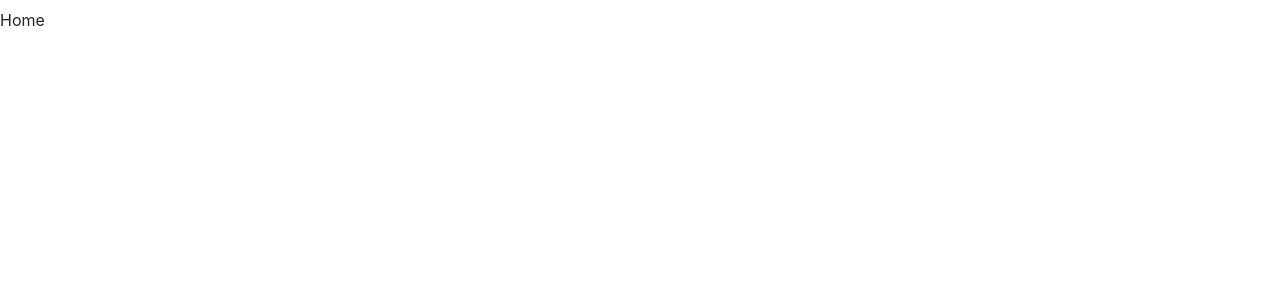
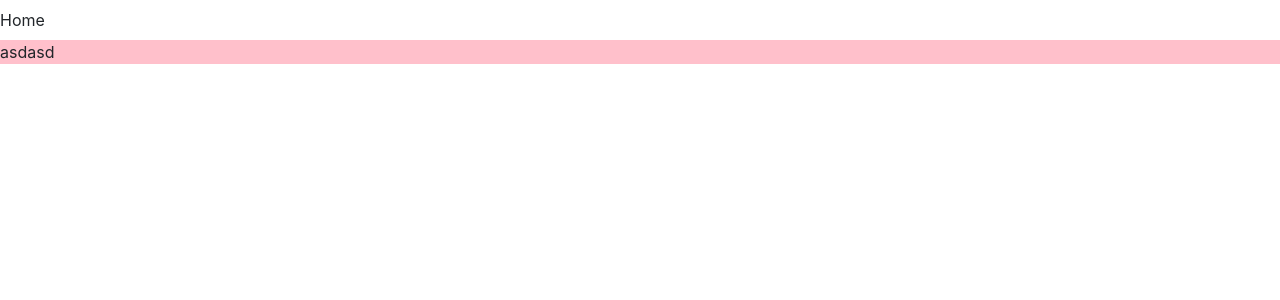
Before and after one commit to alexandermaat99/MERNsubscriptionStack, a React (Create React App) app in the folder client/: page / in a window 1280 px wide. Shown: the top 300 px of the page. Built offline with nearby package versions, Linux system fonts and the light colour scheme.

Commit message:
change from lf to clf?

```diff
--- a/client/package.json
+++ b/client/package.json
@@ -10,10 +10,12 @@
     "@types/node": "^16.18.105",
     "@types/react": "^18.3.3",
     "@types/react-dom": "^18.3.0",
+    "@types/styled-components": "^5.1.34",
     "react": "^18.3.1",
     "react-bootstrap": "^2.10.4",
     "react-dom": "^18.3.1",
     "react-scripts": "5.0.1",
+    "styled-components": "^5.3.11",
     "typescript": "^4.9.5",
     "web-vitals": "^2.1.4"
   },
@@ -40,5 +42,8 @@
       "last 1 firefox version",
       "last 1 safari version"
     ]
+  },
+  "devDependencies": {
+    "@babel/plugin-proposal-private-property-in-object": "^7.21.11"
   }
 }
--- a/client/src/App.tsx
+++ b/client/src/App.tsx
@@ -1,11 +1,13 @@
 import React from "react";
 import "./App.css";
 import Navbar from "./components/Nav/Nav";
+import Hero from "./components/Hero/Hero";
 
 function App() {
   return (
     <div>
       <Navbar />
+      <Hero />
     </div>
   );
 }
--- a/client/src/components/Hero/Hero.tsx
+++ b/client/src/components/Hero/Hero.tsx
@@ -1,13 +1,11 @@
-import { Navbar, NavItem, NavLink } from "react-bootstrap";
+import styled from "styled-components";
 
-const Nav = () => {
-  return (
-    <Navbar>
-      <NavItem>
-        <NavLink>Home</NavLink>
-      </NavItem>
-    </Navbar>
-  );
+const HeroComponent = styled.header`
+  background-color: pink;
+`;
+
+const Hero = () => {
+  return <HeroComponent>asdasd</HeroComponent>;
 };
 
-export default Nav;
+export default Hero;
```
Also changed, not shown: 1 other file (tests, documents, lock files or other folders).
